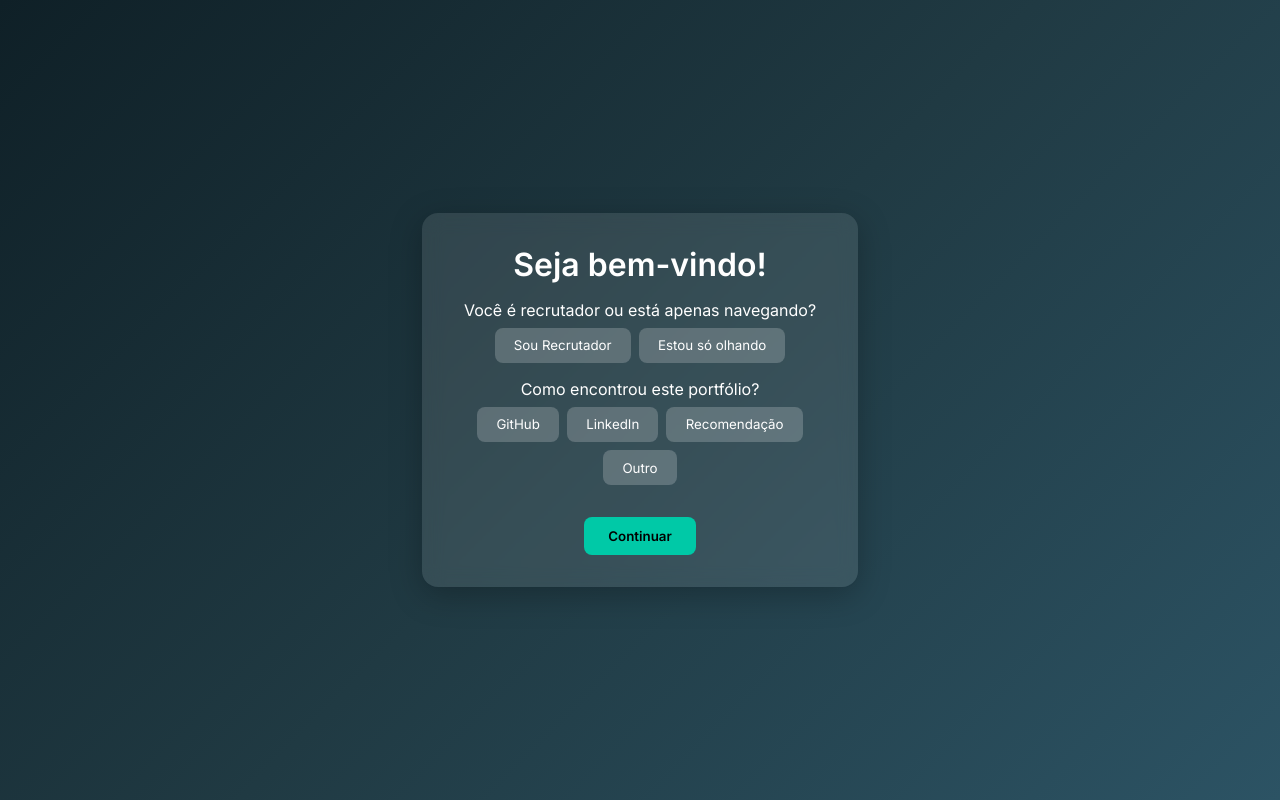
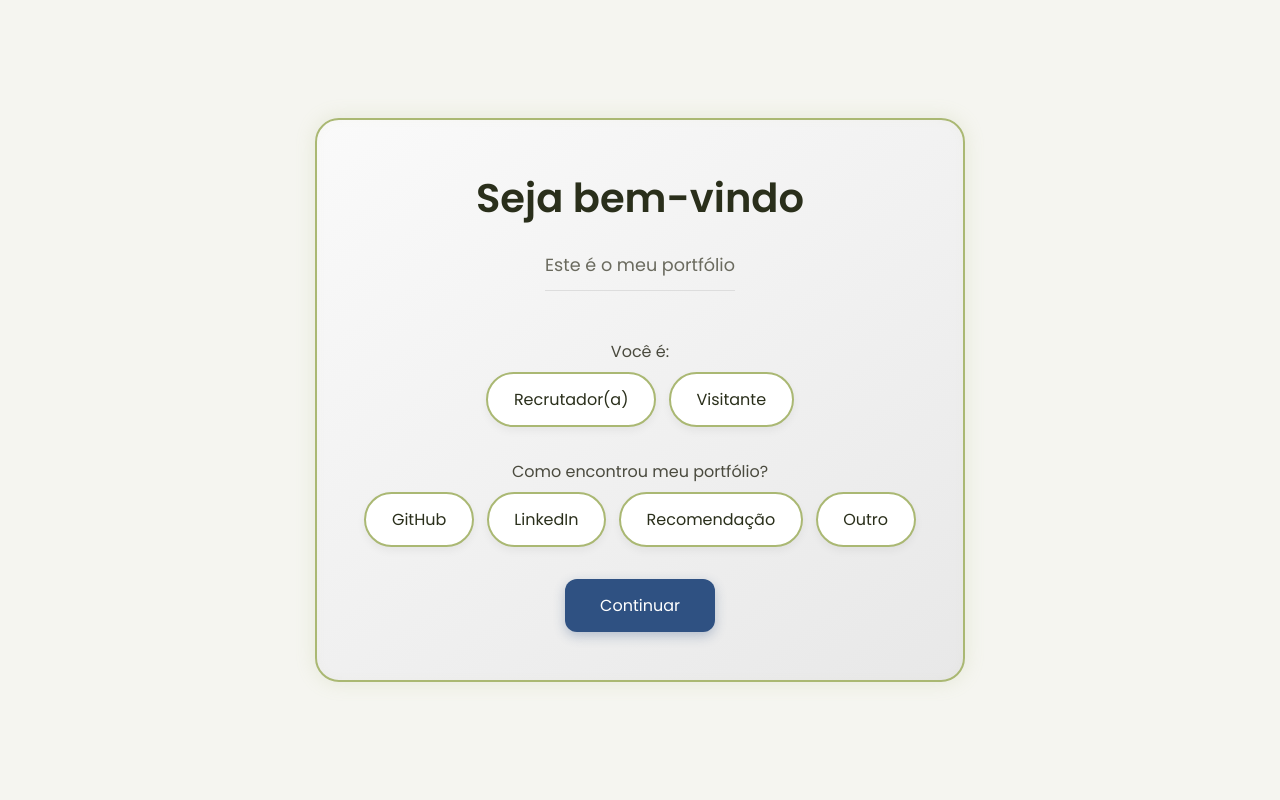
Before and after one commit to gustavosouzaz/Portf-lio, a plain HTML site: page index.html in a window 1280 px wide. Drawn offline with Linux system fonts and the light colour scheme.

Commit message:
colocando o javascript

```diff
--- a/index.html
+++ b/index.html
@@ -1,24 +1,25 @@
 <!DOCTYPE html>
-<html lang="pt-br">
+<html lang="pt-BR">
 <head>
   <meta charset="UTF-8" />
   <meta name="viewport" content="width=device-width, initial-scale=1.0" />
-  <title>Boas-vindas - Portfólio</title>
+  <title>Portfolio - Início</title>
   <link rel="stylesheet" href="style.css" />
-  <link href="https://fonts.googleapis.com/css2?family=Inter:wght@400;600&display=swap" rel="stylesheet" />
 </head>
 <body>
+    <script src="script.js"></script>
+
   <div class="container">
-    <div class="welcome-box">
-      <h1>Seja bem-vindo!</h1>
-      <p>Você é recrutador ou está apenas navegando?</p>
+    <h1>Seja bem-vindo</h1>
+    <p class="subtitle">Este é o meu portfólio</p>
 
+    <p>Você é:</p>
     <div class="options-group">
-        <button class="option-btn">Sou Recrutador</button>
-        <button class="option-btn">Estou só olhando</button>
+      <button class="option-btn">Recrutador(a)</button>
+      <button class="option-btn">Visitante</button>
     </div>
 
-      <p>Como encontrou este portfólio?</p>
+    <p>Como encontrou meu portfólio?</p>
     <div class="options-group">
       <button class="option-btn">GitHub</button>
       <button class="option-btn">LinkedIn</button>
@@ -28,6 +29,5 @@
 
     <button class="continue-btn">Continuar</button>
   </div>
-  </div>
 </body>
 </html>
--- a/script.js
+++ b/script.js
@@ -0,0 +1,7 @@
+document.querySelectorAll('.option-btn').forEach(btn => {
+  btn.addEventListener('click', () => {
+    const group = btn.parentElement;
+    group.querySelectorAll('.option-btn').forEach(b => b.classList.remove('selected'));
+    btn.classList.add('selected');
+  });
+});
--- a/style.css
+++ b/style.css
@@ -1,74 +1,113 @@
+@import url('https://fonts.googleapis.com/css2?family=Poppins:wght@400;600&display=swap');
+
+:root {
+  --tea-green: #aab873;
+  --vanilla: #e0d49b;
+  --celtic-blue: #2f5182;
+  --ivory: #f5f5f0;
+  --dark-brown: #2a2f1b;
+  --soft-white: #ffffff;
+}
+
 * {
   margin: 0;
   padding: 0;
   box-sizing: border-box;
-  font-family: 'Inter', sans-serif;
+  font-family: 'Poppins', sans-serif;
 }
 
 body {
+  background-color: var(--ivory);
+  color: var(--dark-brown);
   height: 100vh;
-  background: linear-gradient(135deg, #0f2027, #203a43, #2c5364);
   display: flex;
   justify-content: center;
   align-items: center;
-  color: #ffffff;
+  padding: 1rem;
 }
 
 .container {
   width: 100%;
-  max-width: 500px;
-  padding: 2rem;
-}
-
-.welcome-box {
-  background: rgba(255, 255, 255, 0.1);
-  border-radius: 16px;
-  padding: 2rem;
-  backdrop-filter: blur(10px);
-  box-shadow: 0 8px 32px rgba(0, 0, 0, 0.25);
+  max-width: 650px;
+  background: linear-gradient(145deg, #fafafa, #e8e8e8);
+  border: 2px solid var(--tea-green);
+  border-radius: 24px;
+  padding: 3rem 2rem;
+  box-shadow:
+    0 0 20px rgba(170, 184, 115, 0.2),
+    inset 0 0 10px rgba(170, 184, 115, 0.05);
   text-align: center;
+  transition: all 0.3s ease;
 }
 
 h1 {
-  font-size: 2rem;
-  margin-bottom: 1rem;
+  font-size: 2.5rem;
+  margin-bottom: 0.5rem;
+  color: var(--dark-brown);
+}
+
+.subtitle {
+  font-size: 1.1rem;
+  color: #6a6a5e;
+  margin-bottom: 2rem;
+  border-bottom: 1px solid #ddd;
+  padding-bottom: 0.8rem;
+  display: inline-block;
 }
 
 p {
+  font-size: 1rem;
   margin: 1rem 0 0.5rem;
+  color: #4a4a3e;
 }
 
 .options-group {
   display: flex;
   flex-wrap: wrap;
   justify-content: center;
-  gap: 0.5rem;
-  margin-bottom: 1rem;
+  gap: 0.8rem;
+  margin-bottom: 2rem;
 }
 
 .option-btn {
-  background-color: rgba(255, 255, 255, 0.2);
-  border: none;
-  color: #fff;
-  padding: 0.6rem 1.2rem;
-  border-radius: 8px;
+  background: var(--soft-white);
+  color: var(--dark-brown);
+  border: 2px solid var(--tea-green);
+  padding: 0.8rem 1.6rem;
+  font-size: 1rem;
+  border-radius: 50px;
   cursor: pointer;
-  transition: background 0.3s ease;
+  transition: all 0.3s ease;
+  position: relative;
+  box-shadow: 0 4px 8px rgba(0,0,0,0.05);
 }
 
-.option-btn:hover,
-.continue-btn:hover {
-  background-color: rgba(255, 255, 255, 0.4);
+.option-btn:hover {
+  background-color: var(--tea-green);
+  color: #fff;
+  transform: scale(1.05);
+}
+
+.option-btn.selected {
+  background-color: var(--tea-green);
+  color: #fff;
+  box-shadow: 0 0 0 3px rgba(170, 184, 115, 0.4);
 }
 
 .continue-btn {
-  background-color: #00c9a7;
+  background-color: var(--celtic-blue);
+  color: #fff;
+  padding: 0.9rem 2.2rem;
   border: none;
-  color: #000;
-  font-weight: bold;
-  padding: 0.7rem 1.5rem;
-  border-radius: 8px;
+  border-radius: 12px;
+  font-size: 1rem;
+  font-weight: 500;
   cursor: pointer;
-  margin-top: 1rem;
-  transition: background 0.3s ease;
+  transition: all 0.3s ease;
+  box-shadow: 0 4px 12px rgba(47, 81, 130, 0.3);
 }
+
+.continue-btn:hover {
+  background-color: #263f65;
+  transform: scale(1.03);
+}
```
Lines whose indentation alone changed are shown as unchanged.
